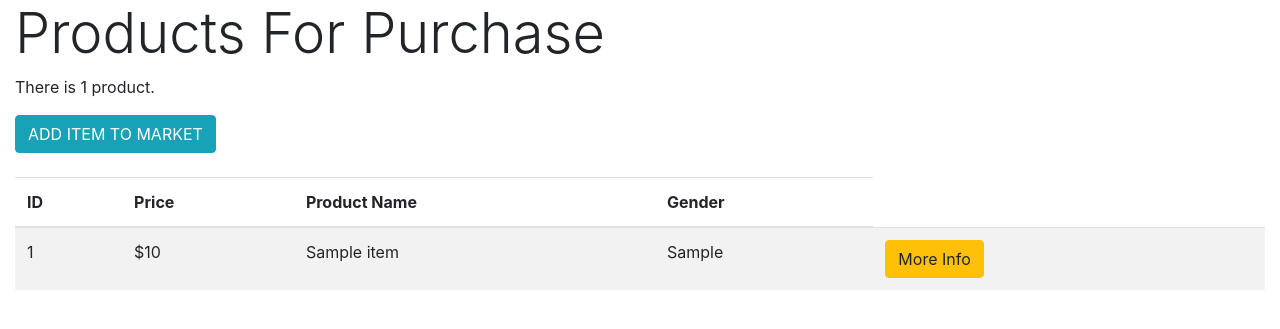
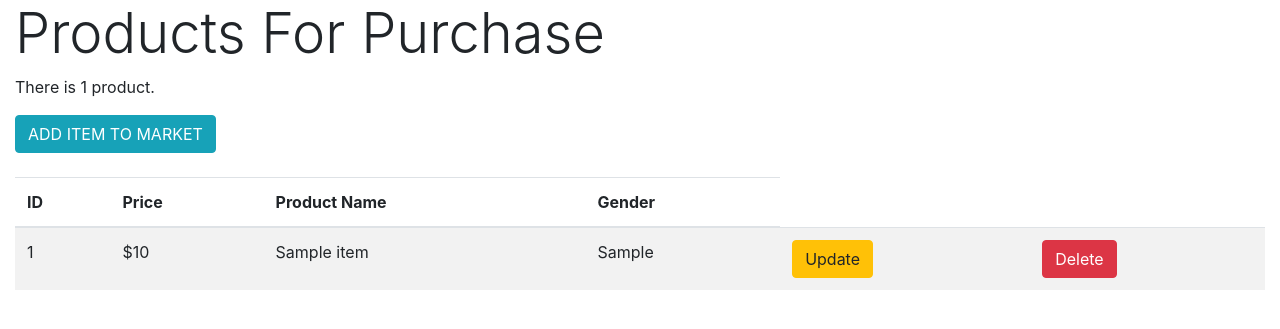
Before and after one commit to jovesterchai/AppDevProject, a Flask app: template templates/retrieveProducts.html in a window 1280 px wide. Shown: the part 56-385 px from the top of the page. Run offline with Flask 2, Linux system fonts and the light colour scheme; the template is opened without the code that fills it: most values are stand-ins (such as "Sample title", 1, 10 or a date in 2020); some libraries are stand-ins or nearby versions.

Commit message:
Changed (jo / shaun)

```diff
--- a/Forms.py
+++ b/Forms.py
@@ -8,6 +8,7 @@ class CreateUserFeedback(Form):
 
 
 class CreateProduct(Form):
+    itemID = IntegerField('Item ID', [validators.NumberRange(min=100000, max=999999, message='Invalid Item ID.')])
     name = StringField('Product Name', [validators.Length(min=1, max=150), validators.DataRequired()])
     color = SelectMultipleField('Colors', [validators.DataRequired()], choices=[('Red Wine', 'Red Wine'), ('Black', 'Black'), ('Blue', 'Blue'), ('Firebrick', 'Firebrick'), ('Green', 'Green'), ('Light Blue', 'Light Blue'), ('Orange Gold', 'Orange Gold'), ('Pink', 'Pink'), ('Warm White', 'Warm White')], default='Red Wine')
     size = RadioField('Sizes', choices=[('S', 'S'), ('M', 'M'), ('L', 'L')], default='S')
--- a/Main.py
+++ b/Main.py
@@ -51,7 +51,7 @@ def retrieveProducts():
         item = itemsDict.get(key)
         itemsList.append(item)
 
-    return render_template('retrieveProducts.html', itemsList=itemsList, count=len(itemsList), status='admin')
+    return render_template('retrieveProducts.html', itemsList=itemsList, count=len(itemsList), status='user')
 
 
 @app.route('/deleteProduct/<int:id>', methods=['POST'])
@@ -81,8 +81,6 @@ def clothesInfo(id):
         item.set_price(createProductForm.price.data)
         item.set_color(createProductForm.color.data)
         item.set_size(createProductForm.size.data)
-        item.set_quantity(createProductForm.quantity.data)
-        item.set_gender(createProductForm.gender.data)
         item.set_description(createProductForm.description.data)
 
         db['Product'] = itemDict
@@ -347,25 +345,19 @@ def transaction():
     return render_template('transaction.html', form=updateProductForm, status='admin')
 
 
-@app.route('/invoicetest')
+@app.route('/receipt')
 def invoicetest():
-    return render_template('invoicetest.html')
-
-
-@app.route('/invoice')
-def invoice():
-    infoDict = {}
-    db = shelve.open('info.db', 'r')
-    infoDict = db['info']
+    itemsDict = {}
+    db = shelve.open('items.db', 'r')
+    itemsDict = db['Product']
     db.close()
 
-    infoList = []
-    for key in infoDict:
-        info = infoDict.get(key)
-        infoList.append(info)
+    itemsList = []
+    for key in itemsDict:
+        item = itemsDict.get(key)
+        itemsList.append(item)
 
-    return render_template('invoice.html')
-
+    return render_template('receipt.html', itemsList=itemsList, count=len(itemsList))
 
 
 @app.route('/shop')
--- a/templates/clothesInfo.html
+++ b/templates/clothesInfo.html
@@ -68,12 +68,6 @@
                 <div class="form-group">
                     {{ render_field(form.size, class="form-check") }}
                 </div>
-                <div class="form-group">
-                    {{ render_field(form.quantity, class="form-control") }}
-                </div>
-                <div class="form-group">
-                    {{ render_field(form.gender, class="form-control", disabled=True) }}
-                </div>
                 <div id="prof">
                     <div class="form-group">
                         {{ render_field(form.description, rows="10", class="form-control", disabled=True) }}
--- a/templates/retrieveProducts.html
+++ b/templates/retrieveProducts.html
@@ -33,17 +33,11 @@
                 <td>${{ item.get_price() }}</td>
                 <td>{{ item.get_name() }}</td>
                 <td>{{ item.get_gender() }}</td>
-                <td><a href="/clothesInfo/{{ item.get_itemID() }}" class="btn btn-warning">More Info</a></td>
+                <td><a href="/clothesInfo/{{ item.get_itemID() }}" class="btn btn-warning">Update</a></td>
                 <td>
-                    {% if status == 'admin' %}
                     <form action="{{ url_for('deleteProduct', id=item.get_itemID()) }}" method="POST">
                         <input type="submit" value="Delete" class="btn btn-danger" onclick="return confirm('Are you sure you want to delete this Product?')">
                     </form>
-                    {% elif status == 'user' %}
-                    <form action="">
-                        <input type="submit" class="btn btn-info" value="ADD TO CART"/>
-                    </form>
-                    {% endif %}
                 </td>
             </tr>
         {% endfor %}
```
Also changed, not shown: templates/receipt.html (renamed from templates/invoicetest.html, +11 -11 lines).
